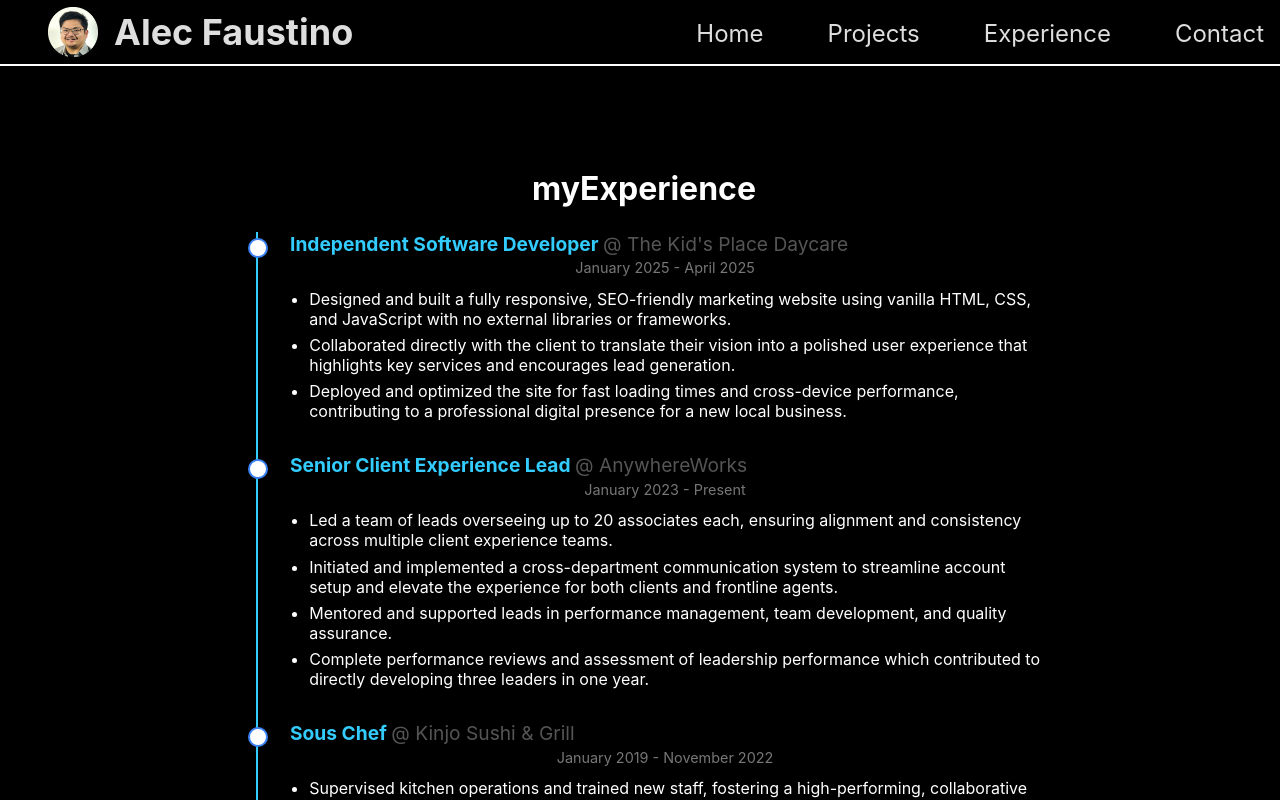
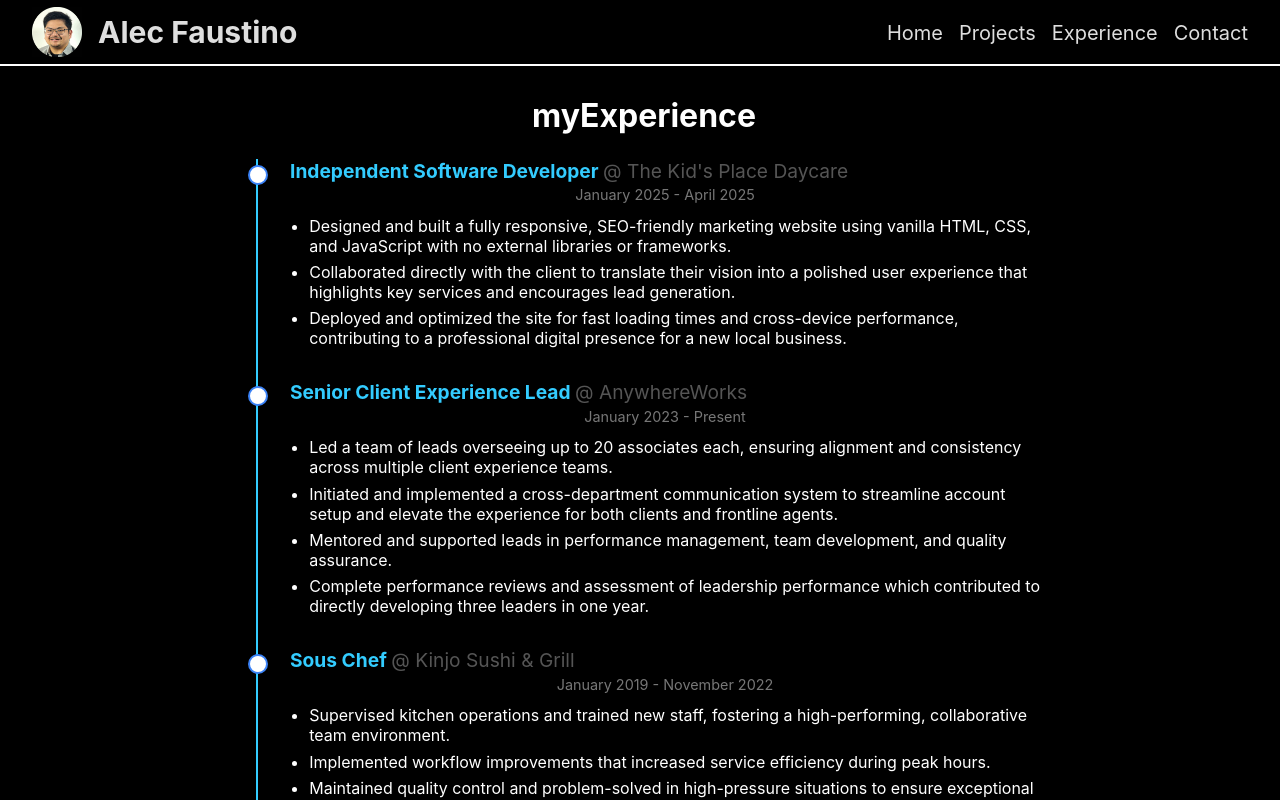
Before and after one commit to alecfaustino/portfolio, a React (Vite) app in the folder frontend/: page / in a window 1280 px wide. Both pictures are taken after a click on the item "Experience". Shown: the top 800 px of the page. Built offline with nearby package versions, Linux system fonts and the light colour scheme.

Commit message:
fix hamburger menu to use relative unit rather than hard px

```diff
--- a/frontend/src/components/Experience.jsx
+++ b/frontend/src/components/Experience.jsx
@@ -4,7 +4,7 @@ import experienceList from "../data/experiences";
 
 const Experience = () => {
   return (
-    <section className="experience-section">
+    <div className="experience-section">
       <h2>myExperience</h2>
       <div className="timeline">
         {experienceList.map((item, index) => (
@@ -24,7 +24,7 @@ const Experience = () => {
           </div>
         ))}
       </div>
-    </section>
+    </div>
   );
 };
 
--- a/frontend/src/styles/Experience.scss
+++ b/frontend/src/styles/Experience.scss
@@ -1,8 +1,8 @@
 .experience-section {
   max-width: 800px;
   margin: auto;
-  margin-top: 110px;
-  padding: 2rem 1rem;
+  margin-top: 4rem;
+  padding: 5px;
   background: black;
   color: #333;
 
--- a/frontend/src/styles/Navigation.scss
+++ b/frontend/src/styles/Navigation.scss
@@ -8,7 +8,7 @@
   max-height: 4rem;
   background-color: black;
   z-index: 1000;
-  padding: 0 16px;
+  padding: auto;
 }
 
 .nav_branding {
@@ -16,7 +16,7 @@
   align-items: center;
   justify-content: space-between;
   cursor: pointer;
-  font-size: 1.5rem;
+  font-size: 1.25rem;
   margin: 1rem;
 }
 
@@ -36,15 +36,15 @@
   display: flex;
   list-style: none;
   justify-content: space-between;
+  gap: 1em;
+  padding: 2rem;
 }
 
 .nav_topics_container li {
   display: flex;
-  padding: 1rem;
-  margin: 1rem;
   border-top: 2px solid transparent;
   transition: border-top 0.5s ease, transform 0.3s ease;
-  font-size: 1.5rem;
+  font-size: 1.25rem;
 }
 
 .nav_topics_container li:hover {
@@ -58,7 +58,7 @@
   flex-direction: column;
   justify-content: center;
   cursor: pointer;
-  padding: 20px;
+  padding: 1rem;
   z-index: 1002;
 }
 
@@ -72,7 +72,7 @@
 }
 
   .hamburger.open .bar:nth-child(1) {
-    transform: rotate(45deg) translate(7.5px, 7.5px);
+    transform: rotate(45deg) translate(0.5em, 0.5em);
   }
 
   .hamburger.open .bar:nth-child(2) {
@@ -80,7 +80,7 @@
   }
 
   .hamburger.open .bar:nth-child(3) {
-    transform: rotate(-45deg) translate(7.5px, -7.5px);
+    transform: rotate(-45deg) translate(0.5em, -0.5em);
   }
 
 @media (min-width: 761px) and (max-width: 950px) {
--- a/frontend/src/styles/Projects.scss
+++ b/frontend/src/styles/Projects.scss
@@ -1,5 +1,5 @@
 .projects_main_container {
-  margin-top: 110px;
+  margin-top: 4rem;
 }
 .project_cards_container {
   display: flex;
```
Also changed, not shown: frontend/public/github_profile.jpg (added).
